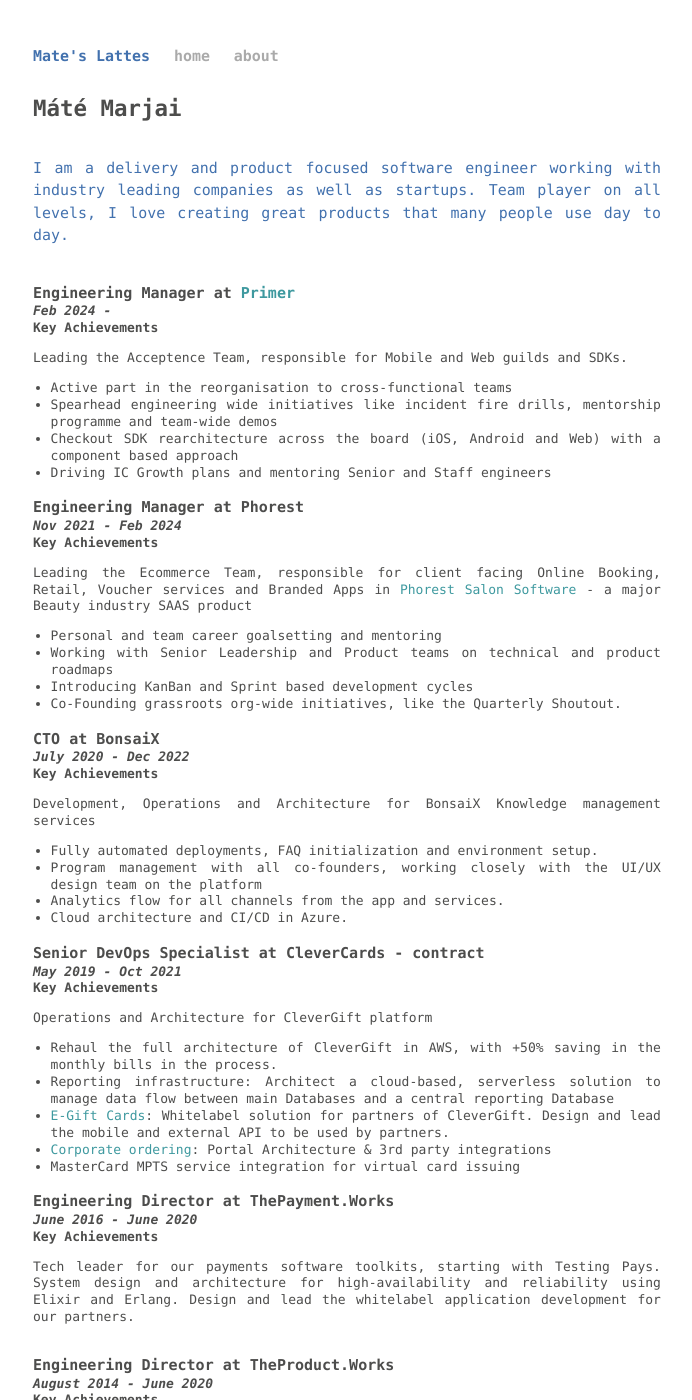
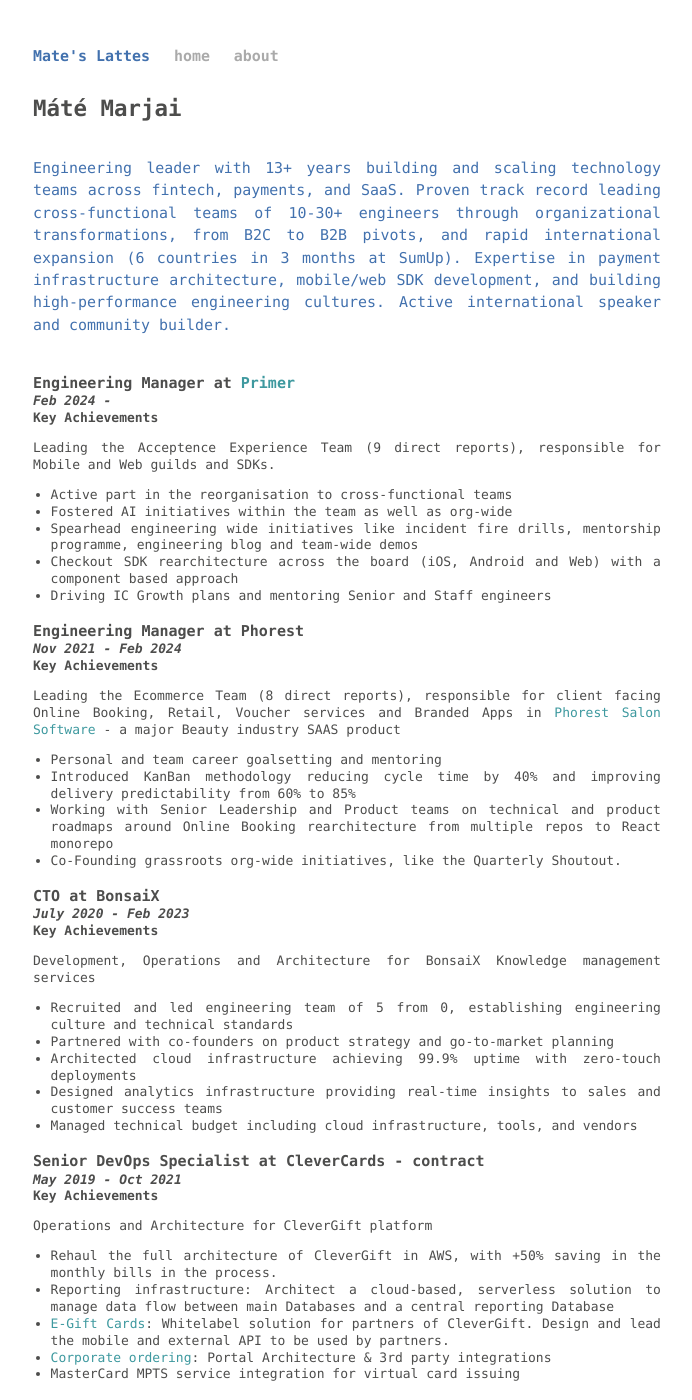
Before and after one commit to marjaimate/marjaimate.github.io, a Jekyll site: the page built from about.html, in a window 1280 px wide and 1400 px high. Shown: the whole window, without its empty margins (293-985 px from the left). Built offline with Jekyll 4.4.1, drawn with Linux system fonts in a browser that asks for light colours; some of the changed text lies outside the part shown.

Commit message:
Small revamp

```diff
--- a/about.html
+++ b/about.html
@@ -9,7 +9,12 @@
   </header>
   <section class="tldr blue">
     <p>
-    I am a delivery and product focused software engineer working with industry leading companies as well as startups. Team player on all levels, I love creating great products that many people use day to day.
+    Engineering leader with 13+ years building and scaling technology teams across fintech,
+    payments, and SaaS. Proven track record leading cross-functional teams of 10-30+ engineers
+    through organizational transformations, from B2C to B2B pivots, and rapid international
+    expansion (6 countries in 3 months at SumUp). Expertise in payment infrastructure
+    architecture, mobile/web SDK development, and building high-performance engineering cultures.
+    Active international speaker and community builder.
     </p>
   </section>
   <br/>
@@ -18,11 +23,12 @@
     <h4>Feb 2024 - </h4>
     <h5>Key Achievements</h5>
     <p class="key-points">
-    Leading the Acceptence Team, responsible for Mobile and Web guilds and SDKs.
+    Leading the Acceptence Experience Team (9 direct reports), responsible for Mobile and Web guilds and SDKs.
     </p>
     <ul>
       <li>Active part in the reorganisation to cross-functional teams</li>
-      <li>Spearhead engineering wide initiatives like incident fire drills, mentorship programme and team-wide demos</li>
+      <li>Fostered AI initiatives within the team as well as org-wide</li>
+      <li>Spearhead engineering wide initiatives like incident fire drills, mentorship programme, engineering blog and team-wide demos</li>
       <li>Checkout SDK rearchitecture across the board (iOS, Android and Web) with a component based approach</li>
       <li>Driving IC Growth plans and mentoring Senior and Staff engineers</li>
     </ul>
@@ -33,27 +39,28 @@
     <h4>Nov 2021 - Feb 2024</h4>
     <h5>Key Achievements</h5>
     <p class="key-points">
-    Leading the Ecommerce Team, responsible for client facing Online Booking, Retail, Voucher services and Branded Apps in <a href="https://phorest.com" target="_blank">Phorest Salon Software</a> - a major Beauty industry SAAS product
+    Leading the Ecommerce Team (8 direct reports), responsible for client facing Online Booking, Retail, Voucher services and Branded Apps in <a href="https://phorest.com" target="_blank">Phorest Salon Software</a> - a major Beauty industry SAAS product
     </p>
       <ul>
         <li>Personal and team career goalsetting and mentoring</li>
-        <li>Working with Senior Leadership and Product teams on technical and product roadmaps</li>
-        <li>Introducing KanBan and Sprint based development cycles</li>
+        <li>Introduced KanBan methodology reducing cycle time by 40% and improving delivery predictability from 60% to 85%</li>
+        <li>Working with Senior Leadership and Product teams on technical and product roadmaps around Online Booking rearchitecture from multiple repos to React monorepo</li>
         <li>Co-Founding grassroots org-wide initiatives, like the Quarterly Shoutout.</li>
       </ul>
     <br/>
 
     <h3>CTO at BonsaiX</h3>
-    <h4>July 2020 - Dec 2022</h4>
+    <h4>July 2020 - Feb 2023</h4>
     <h5>Key Achievements</h5>
     <p class="key-points">
     Development, Operations and Architecture for BonsaiX Knowledge management services
     </p>
       <ul>
-        <li>Fully automated deployments, FAQ initialization and environment setup.</li>
-        <li>Program management with all co-founders, working closely with the UI/UX design team on the platform</li>
-        <li>Analytics flow for all channels from the app and services.</li>
-        <li>Cloud architecture and CI/CD in Azure.</li>
+        <li>Recruited and led engineering team of 5 from 0, establishing engineering culture and technical standards </li>
+        <li>Partnered with co-founders on product strategy and go-to-market planning</li>
+        <li>Architected cloud infrastructure achieving 99.9% uptime with zero-touch deployments</li>
+        <li>Designed analytics infrastructure providing real-time insights to sales and customer success teams</li>
+        <li>Managed technical budget including cloud infrastructure, tools, and vendors</li>
       </ul>
     <br/>
 
@@ -76,7 +83,7 @@
     <h4>June 2016 - June 2020</h4>
     <h5>Key Achievements</h5>
     <p class="key-points">
-    Tech leader for our payments software toolkits, starting with Testing Pays. System design and architecture for high-availability and reliability using Elixir and Erlang. Design and lead the whitelabel application development for our partners.
+    Technical leader for payments software toolkits serving financial institutions and payment processors globally. Responsible for system architecture, high-availability design, and whitelabel product strategy.
     </p>
     <br/>
 
@@ -84,7 +91,7 @@
     <h4>August 2014 - June 2020</h4>
     <h5>Key Achievements</h5>
     <p class="key-points">
-    Software technology and senior management consultancy. Our clients and projects:
+    Founded and led software technology consultancy providing senior engineering leadership to fintech, healthtech, and financial services clients. Managed end-to-end client relationships from discovery through delivery.
     </p>
     <ul>
       <li>Create and operate SMART App - community midwife planner </li>
@@ -94,11 +101,11 @@
       <li><a href="http://booking.samplatform.com" target="_blank">SAM Booking</a> - language school booking engine between agents and schools.</li>
     </ul>
     <br/>
-    <h3>Acting CTO at Popdeem</h3>
+    <h3>CTO at Popdeem</h3>
     <h4>August 2014 - October 2015</h4>
     <h5>Key Achievements</h5>
     <p class="key-points">
-    Leading the API change from RPC to RESTful services. Help the company to shift focus to B2B model from the technical side. Introduce a more structured project management, champion development best practices like CI/CD, API design, SDK design, etc. Move Popdeem product from a B-to-C prototype to a B-to-B platform
+    Interim Chief Technology Officer leading technical transformation from B2C prototype to B2B platform. Reported directly to CEO, partnered with Sales and Product leadership on technical strategy.
     </p>
     <br/>
     <h3>Lead Software Engineer, Acceptance and Payments team at SumUp</h3>
```
Also changed, not shown: about_short.html (added, +87 -0 lines), 2 other files.
